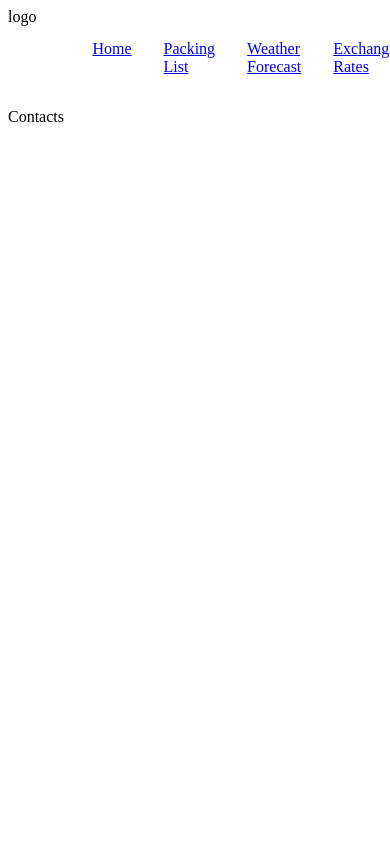
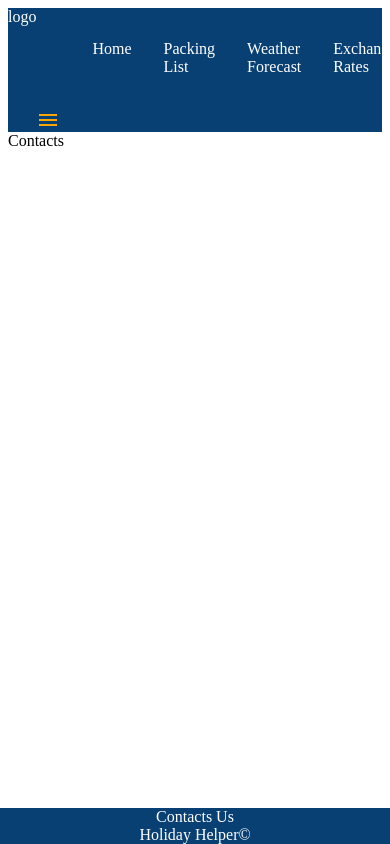
Before and after one commit to lalicia/holiday_helper_frontend, a React app: page /contacts in a window 390 px wide. Shown: the top 844 px of the page. Built offline with nearby package versions, Linux system fonts and the light colour scheme.

Commit message:
navbar is still in progress the icon displays will need to add more css to complete the fuctionality

```diff
--- a/package.json
+++ b/package.json
@@ -3,15 +3,19 @@
   "version": "0.1.0",
   "private": true,
   "dependencies": {
+    "@material-ui/core": "^4.12.4",
+    "@material-ui/icons": "^4.11.3",
     "@mui/icons-material": "^5.8.4",
     "@testing-library/jest-dom": "^5.16.4",
     "@testing-library/react": "^13.3.0",
     "@testing-library/user-event": "^13.5.0",
+    "hamburger-react": "^2.5.0",
     "node-sass": "^7.0.1",
     "react": "^18.2.0",
     "react-dom": "^18.2.0",
     "react-router-dom": "^6.3.0",
     "react-scripts": "5.0.1",
+    "styled-components": "^5.3.5",
     "web-vitals": "^2.1.4"
   },
   "scripts": {
--- a/src/App/App.js
+++ b/src/App/App.js
@@ -6,12 +6,13 @@ import Exchange from '../Component/Exchange/Exchange';
 import Weather from '../Component/Weather/Weather';
 import Contacts from '../Component/Contacts/Contacts';
 import { BrowserRouter as Router, Routes, Route } from 'react-router-dom';
+import Footer from '../Component/Footer/Footer';
 
 function App() {
   return (
     <div className="App">
     <Router>
-    <Navbar />
+     <Navbar />
       <Routes>
         <Route path= '/' element={<Main />} />
         <Route path= '/packing-list' element={<Packing />} />
@@ -19,6 +20,7 @@ function App() {
         <Route path= '/weather' element={<Weather />} />
         <Route path= '/contacts' element={<Contacts />} />
       </Routes>
+      <Footer />
     </Router>
     </div>
   );
--- /dev/null
+++ b/src/Component/Footer/Footer.css
@@ -0,0 +1,12 @@
+.footer{
+    text-align: center;
+    display: flex;
+    position: fixed;
+    width: 100%;
+    left: 0;
+    bottom: 0;
+    flex-direction: column;
+    background-color: #094074;
+    color: white;
+
+}
--- /dev/null
+++ b/src/Component/Footer/Footer.js
@@ -0,0 +1,15 @@
+import React from 'react';
+import './Footer.css';
+
+function Footer() {
+  return (
+      <div>
+          <div className='footer'>
+              <span>Contacts Us</span>
+              <span>Holiday Helper©</span>
+          </div>
+     </div>
+  )
+};
+
+export default Footer
--- a/src/Component/Navbar/Navbar.js
+++ b/src/Component/Navbar/Navbar.js
@@ -1,15 +1,25 @@
-import React from 'react'
-import './Navbar.css'
+import React, {useState} from 'react'
+import './Navbar.css';
 import { Link } from "react-router-dom"
+// import Hamburger from 'hamburger-react'
+import { Close, MenuOutlined } from '@material-ui/icons'
+
 
 function Navbar() {
+  const [isOpen, setOpen] = useState(false)
+  const DisplayMenu = () => {
+    setOpen(!isOpen)
+  }
   return (
     <div className='menu-styles' >
       <div className='logo'> logo</div>
 
-        <div>
-          <nav className='main-menu'>
-            <ul >
+        <div className='menu'>
+          <nav>
+          <ul >
+            <div className='closed'>
+              <Close className='closed' onClick={DisplayMenu} />
+              </div>
               <li>
                 <Link to='/'>Home</Link>
               </li>
@@ -26,7 +36,12 @@ function Navbar() {
                 <Link to='/contacts'>Emergency Contacts</Link>
               </li>
             </ul>
-          </nav>
+        </nav>
+        <div className="menubar">
+          <MenuOutlined className='menu' onClick={DisplayMenu} />
+        </div>
+
+
        </div>
     </div>
   )
--- a/src/Component/Navbar/navbar.css
+++ b/src/Component/Navbar/navbar.css
@@ -4,25 +4,76 @@
     flex-direction: row;
     z-index: 1;
     margin: 0 auto;
+    text-decoration: none;
+
 }
+
 .menu-styles{
     display: flex;
     justify-content: space-between;
+    background-color: #094074;
 
 }
 
 ul{
     display: flex;
     flex-direction: row;
-
-
 }
 
 li{
+    color: white ;
     list-style: none;
     margin: 1rem;
     flex-direction: row;
 
 }
 
-@media
+a{
+    text-decoration: none;
+    color: white;
+
+}
+a:hover {
+        border-bottom: 3px solid rgba(255, 221, 74, 1);
+
+}
+
+
+
+.logo{
+    color: white;
+    text-size-adjust: 12;
+
+}
+
+.menubar{
+    display: none;
+}
+
+.closed .closed {
+    display: none;
+
+}
+
+
+
+
+@media(max-width:850px) {
+    .main{
+        justify-content: space-between;
+
+    }
+    .main-menu{
+        justify-content: space-between;
+    }
+
+
+    .menubar {
+    display: flex;
+    margin-right: 1.555rem;
+    z-index: 0;
+    color: orange;
+
+    }
+
+}
```
Also changed, not shown: src/Variables.css (added), 1 other file.
